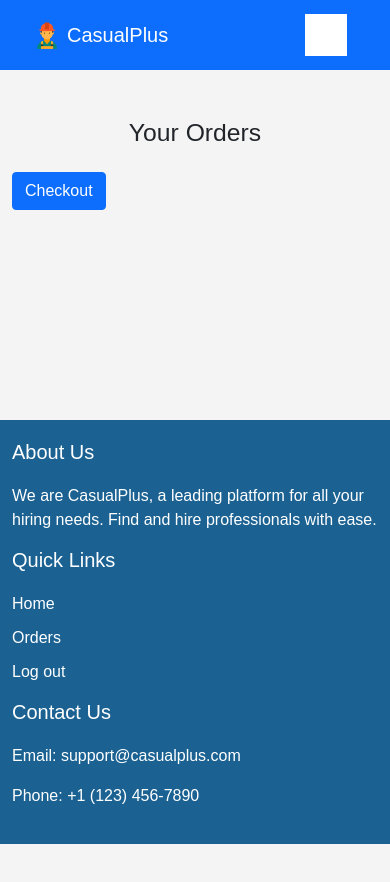
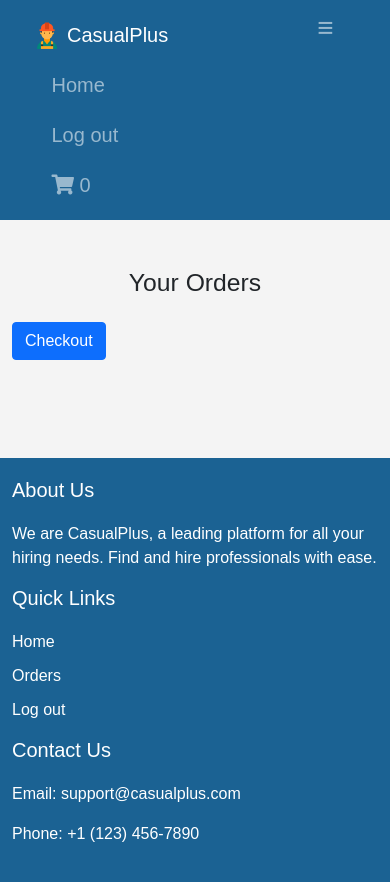
Before and after one commit to AidenTran15/CasualPlus, a plain HTML site: page Orders.html in a window 390 px wide. Both pictures are taken after a click on the button "Toggle navigation". Before the commit the page ends 844 px from the top, so only its background shows below. Drawn offline with nearby package versions, Linux system fonts and the light colour scheme; no server answers.

Commit message:
Minor fix
Minor JS fix

```diff
--- a/Orders.html
+++ b/Orders.html
@@ -13,14 +13,11 @@
     <script src="https://code.jquery.com/jquery-3.6.0.min.js"></script>
 
 </head>
-
-<body class="d-flex flex-column min-vh-100">
-    <div class="content-wrap flex-grow-1">
 <header>
-            <nav class="navbar navbar-expand-lg navbar-dark bg-primary">
+    <nav class="navbar navbar-expand-lg navbar-dark">
         <div class="container-fluid">
             <a class="navbar-brand" href="#">
-                        <img src="icons8-worker-96.png" alt="icon by Icons8" width="30" height="30"
+                <img src="icons8-worker-96.png" alt="icon by Icons8" width="30" height="30" href="index.html"
                     class="d-inline-block align-top">
                 CasualPlus
             </a>
@@ -34,7 +31,9 @@
                         <a class="nav-link" href="index.html">Home</a>
                     </li>
                     <li class="nav-item">
-                                <a class="nav-link" href="#">Log out</a>
+                        <a class="nav-link"
+                            href="https://casualpluss.auth.ap-southeast-2.amazoncognito.com/logout?client_id=606gklfqs9s1o9hdpb6kace973&logout_uri=https%3A%2F%2Fcasualplus.s3.ap-southeast-2.amazonaws.com%2Flogged_outt.html">Log
+                            out</a>
                     </li>
                     <li class="nav-item">
                         <a class="nav-link" href="Orders.html">
@@ -47,6 +46,9 @@
         </div>
     </nav>
 </header>
+<body class="d-flex flex-column min-vh-100">
+    <div class="content-wrap flex-grow-1">
+
         <div class="container my-5">
             <h2 class="text-center mb-4">Your Orders</h2>
             <div id="orders" class="row">
@@ -67,7 +69,9 @@
     </div> -->
 
 
-
+    <script src="https://cdn.jsdelivr.net/npm/bootstrap@5.0.2/dist/js/bootstrap.bundle.min.js"
+    integrity="sha384-MrcW6ZMFYlzcLA8Nl+NtUVF0sA7MsXsP1UyJoMp4YLEuNSfAP+JcXn/tWtIaxVXM"
+    crossorigin="anonymous"></script>
         <script src="https://code.jquery.com/jquery-3.6.0.min.js"></script>
         <script src="scripts.js"></script>
     </div>
--- a/styles.css
+++ b/styles.css
@@ -58,7 +58,7 @@
     }
 
     .navbar-dark .navbar-toggler-icon {
-        background-color: #FFF;
+        background-color: transparent;
     }
 
     .Service img {
```
Also changed, not shown: check-out-page.html (+7 -2 lines), logged_outt.html (+4 -0 lines), login-page.html (+3 -0 lines). Lines whose indentation alone changed are shown as unchanged.
